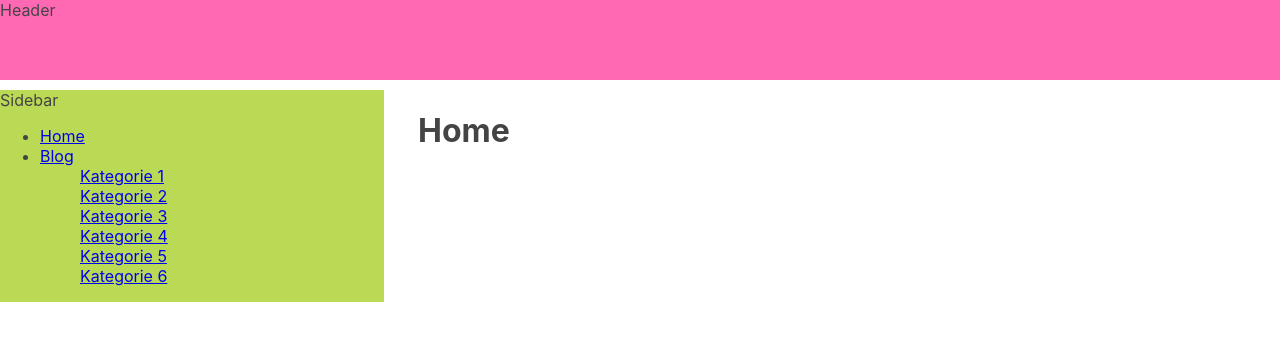
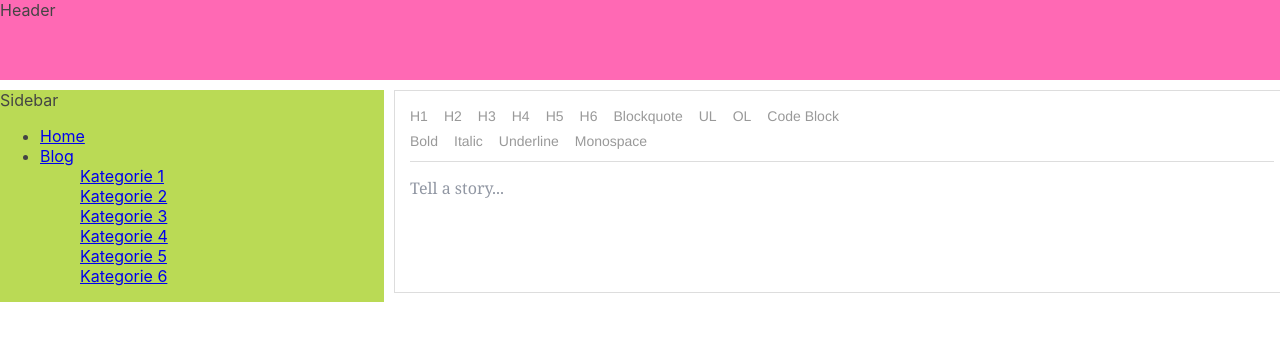
Before and after one commit to idealo/idealo.design, a React (Create React App) app in the folder packages/blog/: page /newblogpost in a window 1280 px wide. Shown: the top 340 px of the page. Built offline with nearby package versions, Linux system fonts and the light colour scheme.

Commit message:
added a rich text under the route '/newblogpost'

```diff
--- a/packages/blog/package.json
+++ b/packages/blog/package.json
@@ -6,6 +6,7 @@
     "@testing-library/jest-dom": "^5.11.4",
     "@testing-library/react": "^11.1.0",
     "@testing-library/user-event": "^12.1.10",
+    "draft-js": "^0.11.7",
     "react": "^17.0.1",
     "react-dom": "^17.0.1",
     "react-native": "^0.63.3",
--- a/packages/blog/src/App.jsx
+++ b/packages/blog/src/App.jsx
@@ -1,6 +1,7 @@
 import './App.css';
 import BlogPostTeaser from "./BlogPostTeaser";
 import BlogDetailView from "./BlogDetailView";
+import RichTextEditor from "./components/RichTextEditor"
 import React from "react";
 import {
     BrowserRouter as Router,
@@ -52,6 +53,9 @@
 
                 <main className="content">
                     <Switch>
+                     <Route path="/newblogpost">
+                            <RichTextEditor/>
+                        </Route>
                         <Route path="/blog/:slug">
                          <div className="backButton">
                             <Link to='/blog'>
@@ -61,6 +65,11 @@
                             <BlogDetailView/>
                         </Route>
                         <Route path="/blog">
+                        <div className="newPostButton">
+                            <Link to='/newblogpost'>
+                            <button>New Post</button>
+                            </Link>
+                            </div>
                             <div className="BlogPostTeaserList">
                                 <BlogPostTeaser/>
                             </div>
--- a/packages/blog/src/BlogPostTeaser.jsx
+++ b/packages/blog/src/BlogPostTeaser.jsx
@@ -1,6 +1,5 @@
 import './BlogPostTeaser.css';
 import { fetchList } from './Data';
-
 import { Link } from "react-router-dom";
 
 
--- /dev/null
+++ b/packages/blog/src/components/RichTextEditor.js
@@ -0,0 +1,204 @@
+import React from "react";
+import { Editor, EditorState, getDefaultKeyBinding, RichUtils } from "draft-js";
+import '../style/RichText.css'
+import '../../node_modules/draft-js/dist/Draft.css'
+
+class RichTextEditor extends React.Component {
+        constructor(props) {
+          super(props);
+          this.state = {editorState: EditorState.createEmpty()};
+
+          this.focus = () => this.refs.editor.focus();
+          this.onChange = (editorState) => this.setState({editorState});
+
+          this.handleKeyCommand = this._handleKeyCommand.bind(this);
+          this.mapKeyToEditorCommand = this._mapKeyToEditorCommand.bind(this);
+          this.toggleBlockType = this._toggleBlockType.bind(this);
+          this.toggleInlineStyle = this._toggleInlineStyle.bind(this);
+        }
+
+        _handleKeyCommand(command, editorState) {
+          const newState = RichUtils.handleKeyCommand(editorState, command);
+          if (newState) {
+            this.onChange(newState);
+            return true;
+          }
+          return false;
+        }
+
+        _mapKeyToEditorCommand(e) {
+          if (e.keyCode === 9 /* TAB */) {
+            const newEditorState = RichUtils.onTab(
+              e,
+              this.state.editorState,
+              4, /* maxDepth */
+            );
+            if (newEditorState !== this.state.editorState) {
+              this.onChange(newEditorState);
+            }
+            return;
+          }
+          return getDefaultKeyBinding(e);
+        }
+
+        _toggleBlockType(blockType) {
+          this.onChange(
+            RichUtils.toggleBlockType(
+              this.state.editorState,
+              blockType
+            )
+          );
+        }
+
+        _toggleInlineStyle(inlineStyle) {
+          this.onChange(
+            RichUtils.toggleInlineStyle(
+              this.state.editorState,
+              inlineStyle
+            )
+          );
+        }
+
+        render() {
+          const {editorState} = this.state;
+
+          // If the user changes block type before entering any text, we can
+          // either style the placeholder or hide it. Let's just hide it now.
+          let className = 'RichEditor-editor';
+          var contentState = editorState.getCurrentContent();
+          if (!contentState.hasText()) {
+            if (contentState.getBlockMap().first().getType() !== 'unstyled') {
+              className += ' RichEditor-hidePlaceholder';
+            }
+          }
+
+          return (
+            <div className="RichEditor-root">
+              <BlockStyleControls
+                editorState={editorState}
+                onToggle={this.toggleBlockType}
+              />
+              <InlineStyleControls
+                editorState={editorState}
+                onToggle={this.toggleInlineStyle}
+              />
+              <div className={className} onClick={this.focus}>
+                <Editor
+                  blockStyleFn={getBlockStyle}
+                  customStyleMap={styleMap}
+                  editorState={editorState}
+                  handleKeyCommand={this.handleKeyCommand}
+                  keyBindingFn={this.mapKeyToEditorCommand}
+                  onChange={this.onChange}
+                  placeholder="Tell a story..."
+                  ref="editor"
+                  spellCheck={true}
+                />
+              </div>
+            </div>
+          );
+        }
+      }
+
+      // Custom overrides for "code" style.
+      const styleMap = {
+        CODE: {
+          backgroundColor: 'rgba(0, 0, 0, 0.05)',
+          fontFamily: '"Inconsolata", "Menlo", "Consolas", monospace',
+          fontSize: 16,
+          padding: 2,
+        },
+      };
+
+      function getBlockStyle(block) {
+        switch (block.getType()) {
+          case 'blockquote': return 'RichEditor-blockquote';
+          default: return null;
+        }
+      }
+
+      class StyleButton extends React.Component {
+        constructor() {
+          super();
+          this.onToggle = (e) => {
+            e.preventDefault();
+            this.props.onToggle(this.props.style);
+          };
+        }
+
+        render() {
+          let className = 'RichEditor-styleButton';
+          if (this.props.active) {
+            className += ' RichEditor-activeButton';
+          }
+
+          return (
+            <span className={className} onMouseDown={this.onToggle}>
+              {this.props.label}
+            </span>
+          );
+        }
+      }
+
+      const BLOCK_TYPES = [
+        {label: 'H1', style: 'header-one'},
+        {label: 'H2', style: 'header-two'},
+        {label: 'H3', style: 'header-three'},
+        {label: 'H4', style: 'header-four'},
+        {label: 'H5', style: 'header-five'},
+        {label: 'H6', style: 'header-six'},
+        {label: 'Blockquote', style: 'blockquote'},
+        {label: 'UL', style: 'unordered-list-item'},
+        {label: 'OL', style: 'ordered-list-item'},
+        {label: 'Code Block', style: 'code-block'},
+      ];
+
+      const BlockStyleControls = (props) => {
+        const {editorState} = props;
+        const selection = editorState.getSelection();
+        const blockType = editorState
+          .getCurrentContent()
+          .getBlockForKey(selection.getStartKey())
+          .getType();
+
+        return (
+          <div className="RichEditor-controls">
+            {BLOCK_TYPES.map((type) =>
+              <StyleButton
+                key={type.label}
+                active={type.style === blockType}
+                label={type.label}
+                onToggle={props.onToggle}
+                style={type.style}
+              />
+            )}
+          </div>
+        );
+      };
+
+      var INLINE_STYLES = [
+        {label: 'Bold', style: 'BOLD'},
+        {label: 'Italic', style: 'ITALIC'},
+        {label: 'Underline', style: 'UNDERLINE'},
+        {label: 'Monospace', style: 'CODE'},
+      ];
+
+      const InlineStyleControls = (props) => {
+        const currentStyle = props.editorState.getCurrentInlineStyle();
+
+        return (
+          <div className="RichEditor-controls">
+            {INLINE_STYLES.map((type) =>
+              <StyleButton
+                key={type.label}
+                active={currentStyle.has(type.style)}
+                label={type.label}
+                onToggle={props.onToggle}
+                style={type.style}
+              />
+            )}
+          </div>
+        );
+      };
+
+export default RichTextEditor
--- /dev/null
+++ b/packages/blog/src/style/RichText.css
@@ -0,0 +1,77 @@
+/**
+ * Copyright (c) Facebook, Inc. and its affiliates. All rights reserved.
+ *
+ * This file provided by Facebook is for non-commercial testing and evaluation
+ * purposes only. Facebook reserves all rights not expressly granted.
+ *
+ * THE SOFTWARE IS PROVIDED "AS IS", WITHOUT WARRANTY OF ANY KIND, EXPRESS OR
+ * IMPLIED, INCLUDING BUT NOT LIMITED TO THE WARRANTIES OF MERCHANTABILITY,
+ * FITNESS FOR A PARTICULAR PURPOSE AND NONINFRINGEMENT. IN NO EVENT SHALL
+ * FACEBOOK BE LIABLE FOR ANY CLAIM, DAMAGES OR OTHER LIABILITY, WHETHER IN AN
+ * ACTION OF CONTRACT, TORT OR OTHERWISE, ARISING FROM, OUT OF OR IN
+ * CONNECTION WITH THE SOFTWARE OR THE USE OR OTHER DEALINGS IN THE SOFTWARE.
+ */
+
+ .RichEditor-root {
+    background: #fff;
+    border: 1px solid #ddd;
+    font-family: 'Georgia', serif;
+    font-size: 14px;
+    padding: 15px;
+  }
+
+  .RichEditor-editor {
+    border-top: 1px solid #ddd;
+    cursor: text;
+    font-size: 16px;
+    margin-top: 10px;
+  }
+
+  .RichEditor-editor .public-DraftEditorPlaceholder-root,
+  .RichEditor-editor .public-DraftEditor-content {
+    margin: 0 -15px -15px;
+    padding: 15px;
+  }
+
+  .RichEditor-editor .public-DraftEditor-content {
+    min-height: 100px;
+  }
+
+  .RichEditor-hidePlaceholder .public-DraftEditorPlaceholder-root {
+    display: none;
+  }
+
+  .RichEditor-editor .RichEditor-blockquote {
+    border-left: 5px solid #eee;
+    color: #666;
+    font-family: 'Hoefler Text', 'Georgia', serif;
+    font-style: italic;
+    margin: 16px 0;
+    padding: 10px 20px;
+  }
+
+  .RichEditor-editor .public-DraftStyleDefault-pre {
+    background-color: rgba(0, 0, 0, 0.05);
+    font-family: 'Inconsolata', 'Menlo', 'Consolas', monospace;
+    font-size: 16px;
+    padding: 20px;
+  }
+
+  .RichEditor-controls {
+    font-family: 'Helvetica', sans-serif;
+    font-size: 14px;
+    margin-bottom: 5px;
+    user-select: none;
+  }
+
+  .RichEditor-styleButton {
+    color: #999;
+    cursor: pointer;
+    margin-right: 16px;
+    padding: 2px 0;
+    display: inline-block;
+  }
+
+  .RichEditor-activeButton {
+    color: #5890ff;
+  }
```
Also changed, not shown: 1 other file (tests, documents, lock files or other folders).
